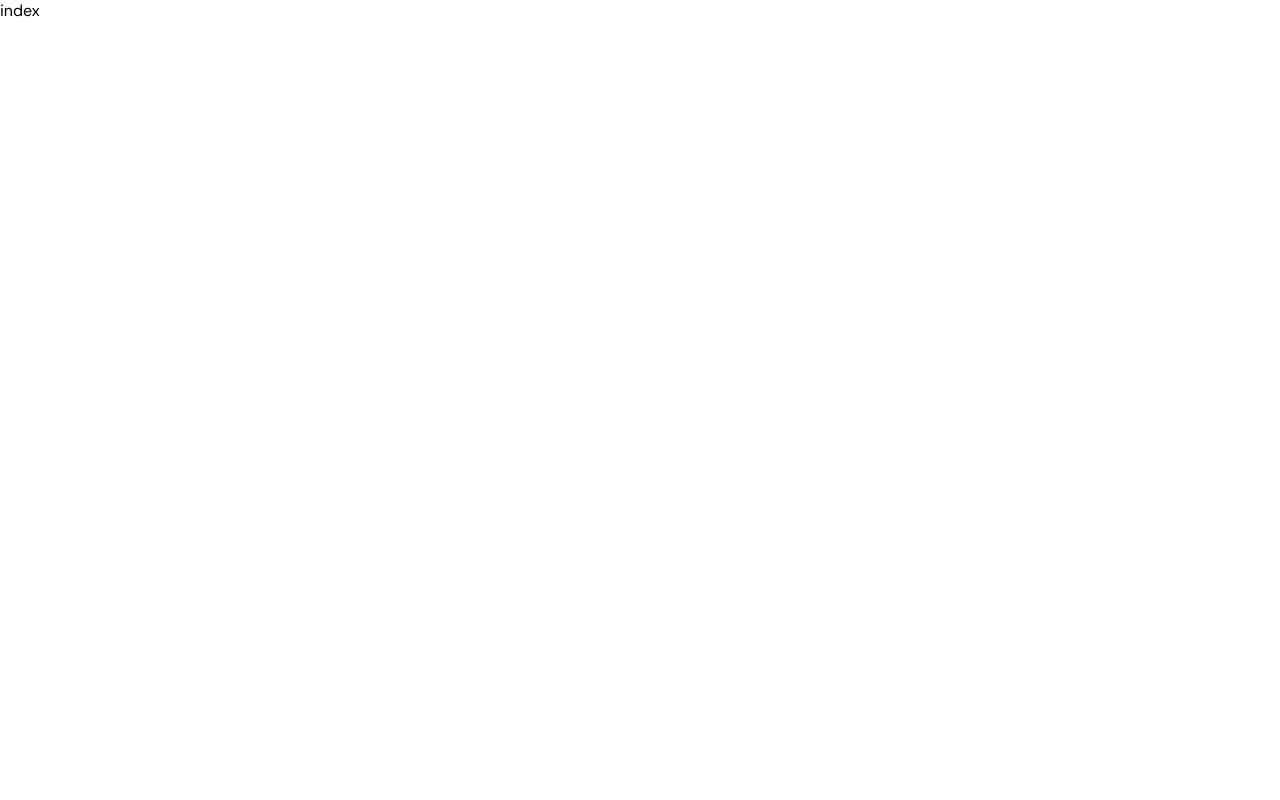
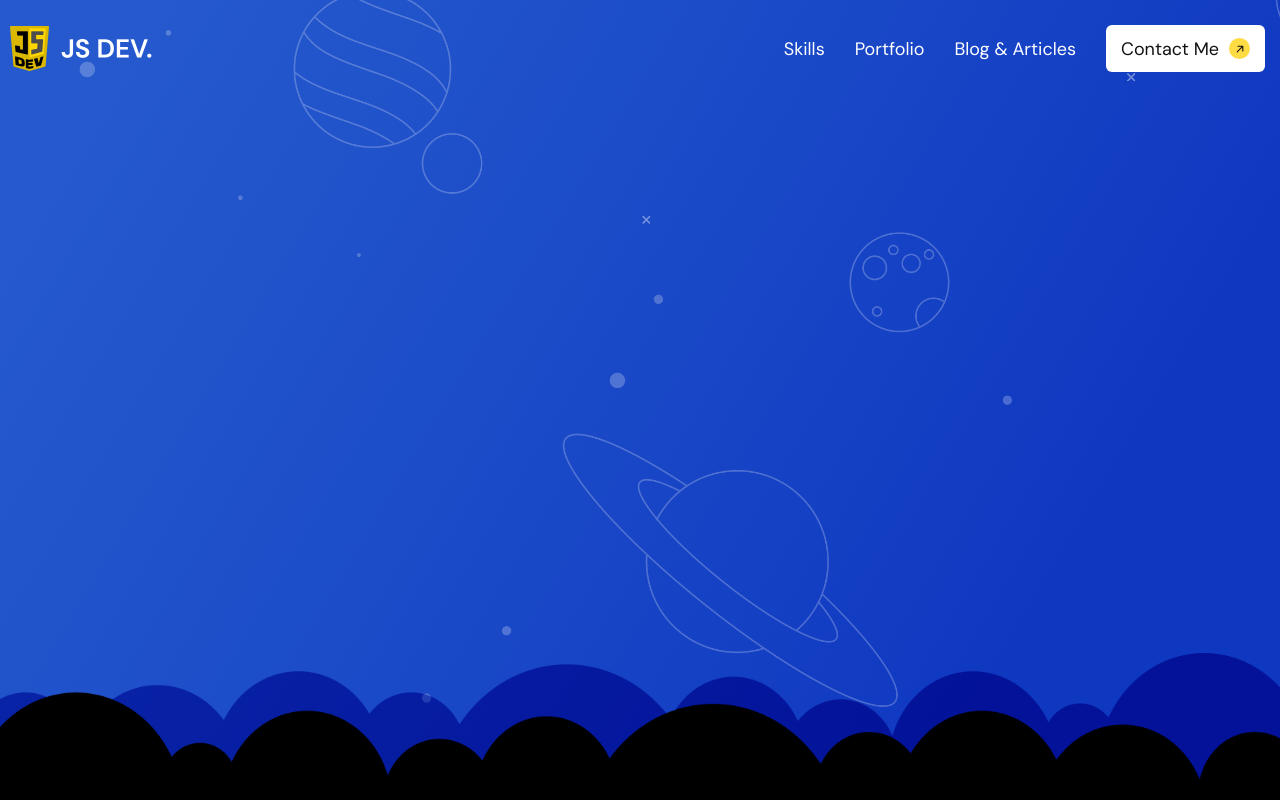
Before and after one commit to RockingThor/PersonalPorfolioSinglePage, a React (Create React App) app: page / in a window 1280 px wide. Built offline with nearby package versions, Linux system fonts and the light colour scheme.

Commit message:
done with the navbar and shared elements

```diff
--- a/package.json
+++ b/package.json
@@ -8,6 +8,7 @@
     "@testing-library/user-event": "^13.5.0",
     "react": "^18.2.0",
     "react-dom": "^18.2.0",
+    "react-icons": "^4.10.1",
     "react-scripts": "5.0.1",
     "web-vitals": "^2.1.4"
   },
--- a/src/components/intro/index.jsx
+++ b/src/components/intro/index.jsx
@@ -1,9 +1,22 @@
 import React from 'react';
 import './style.scss';
+import cloud from '../../images/cloud.png';
+import cloudSoft from '../../images/cloud-soft.png';
+import Navigation from './navigation-bar';
 
 const Intro = () => {
   return (
-    <div>index</div>
+    <div className="Intro-section">
+      <div className="vector-bg" id="parallax">
+
+      </div>
+        <img src={cloud} alt="cloud" className='cloud' />
+        <img src={cloudSoft} alt="cloud-soft" className="cloud-soft" />
+        <div className="content">
+
+        </div>
+        <Navigation/>
+    </div>
   )
 }
 
--- /dev/null
+++ b/src/components/intro/navigation-bar/index.jsx
@@ -0,0 +1,28 @@
+import React from 'react'
+import './style.scss';
+import logo from '../../../images/logo.png';
+import CallToAction from '../../shared/CallToAction';
+
+const Navigation = () => {
+  return (
+    <div className="top-navigation-bar">
+        <div className="app-logo">
+            <img src={logo} alt="logo" />
+        </div>
+        <div className="navigation">
+            <span className="navigation-item">
+                Skills
+            </span>
+            <span className="navigation-item">
+                Portfolio
+            </span>
+            <span className="navigation-item">
+                Blog & Articles
+            </span>
+            <CallToAction text={'Contact Me'}/>
+        </div>
+    </div>
+  )
+}
+
+export default Navigation;
--- /dev/null
+++ b/src/components/intro/navigation-bar/style.scss
@@ -0,0 +1,37 @@
+@import "../../../style-config/mixins.scss";
+@import "../../../style-config/variable.scss";
+.top-navigation-bar{
+    width: 100%;
+    display: flex;
+    align-items: center;
+    justify-content: space-between;
+    margin-top: 60px;
+    .app-logo{
+        width: 143px;
+        img{
+            width: 100%;
+            display: block;
+        }
+    }
+    .navigation{
+        display: flex;
+        align-items: center;
+        .navigation-item{
+            color: $white;
+            @include typography(18px, 400,1);
+            margin-left: 20px;
+            padding: 5px;
+            box-shadow: inset 0 0 0 0 $white;
+            transition: color 0.3s ease-in-out, box-shadow 0.3s ease-in-out;
+            cursor: pointer;
+            &:hover{
+                box-shadow: inset 200px 0 0 0 $white;
+                color: $black;
+            }
+        }
+    }
+    .call-to-action{
+        margin-left: 25px;
+        margin-right: 25px;
+    }
+}
--- a/src/components/intro/style.scss
+++ b/src/components/intro/style.scss
@@ -0,0 +1,47 @@
+.Intro-section{
+    width: 100%;
+    height: 100vh;
+    overflow: hidden;
+    background: linear-gradient(121deg, #2559cd 9%, #1c4cc8 41%, #0f38c1 80%);
+    position: relative;
+    display: flex;
+    justify-content: center;
+    .vector-bg{
+        width: 100%;
+        height: 100%;
+        position: absolute;
+        background-image: url("../../images/vector-background.png");
+        background-size: cover;
+        background-position: center center;
+        background-repeat: no-repeat;
+        z-index: 0;
+        opacity: 0.4;
+    }
+    .cloud{
+        position: absolute;
+        bottom: 0;
+        left: 0;
+        width: 100%;
+        z-index: 2;
+    }
+    .cloud-soft{
+        position: absolute;
+        bottom: 0;
+        left: 0;
+        width: 100%;
+        z-index: 1;
+        mix-blend-mode: soft-light;
+    }
+    .content{
+        width: 120px;
+        padding: 0 20px;
+        position: relative;
+        display: flex;
+        flex-direction: column;
+    }
+    .top-navigation-bar{
+        position: absolute;
+        margin-top: 25px;
+        margin-left: 20px;
+    }
+}
--- /dev/null
+++ b/src/components/shared/CallToAction/index.jsx
@@ -0,0 +1,14 @@
+import React from 'react'
+import './style.scss';
+import Arrow from '../arrow';
+
+const CallToAction = ({text}) => {
+  return (
+    <div className="call-to-action">
+        <span className="text">{text}</span>
+        <Arrow/>
+    </div>
+  )
+}
+
+export default CallToAction;
--- /dev/null
+++ b/src/components/shared/CallToAction/style.scss
@@ -0,0 +1,41 @@
+@import "../../../style-config/mixins.scss";
+@import "../../../style-config/variable.scss";
+.call-to-action{
+    height: 47px;
+    width: fit-content;
+    padding: 0 15px;
+    background: $white;
+    border-radius: 6px;
+    display: flex;
+    align-items: center;
+    justify-content: center;
+    color: $black-light;
+    cursor: pointer;
+    position: relative;
+    overflow: hidden;
+    @include typography(18px, 400, 1);
+    .text,.arrow-icon{
+        position: relative;
+        z-index: 1;
+        transition: all ease 500ms;
+    }
+    &:before{
+        content: "";
+        position: absolute;
+        left: 0;
+        width: 100%;
+        height: 100%;
+        background: $yellow;
+        z-index: 0;
+        transform: translate(-100%);
+        transition: all 300ms cubic-bezier(0.55, 0.055, 0.675, 0.19);
+    }
+    &:hover{
+        &:before{
+            transform: translateX(0);
+        }
+        .arrow-icon{
+            background-color: $white;
+        }
+    }
+}
--- /dev/null
+++ b/src/components/shared/arrow/index.jsx
@@ -0,0 +1,13 @@
+import React from 'react';
+import './style.scss';
+import {BsArrowRightShort} from 'react-icons/bs';
+
+const Arrow = () => {
+  return (
+    <span className="arrow-icon">
+            <BsArrowRightShort/>
+        </span>
+  )
+}
+
+export default Arrow
--- /dev/null
+++ b/src/components/shared/arrow/style.scss
@@ -0,0 +1,15 @@
+@import "../../../style-config/mixins.scss";
+@import "../../../style-config/variable.scss";
+.arrow-icon{
+    width: 21px;
+    height: 21px;
+    background: $yellow;
+    border-radius: 41px;
+    display: flex;
+    align-items: center;
+    justify-content: center;
+    margin-left: 10px;
+    svg{
+        transform: rotate(-45deg);
+    }
+}
```
Also changed, not shown: 1 other file (tests, documents, lock files or other folders).
